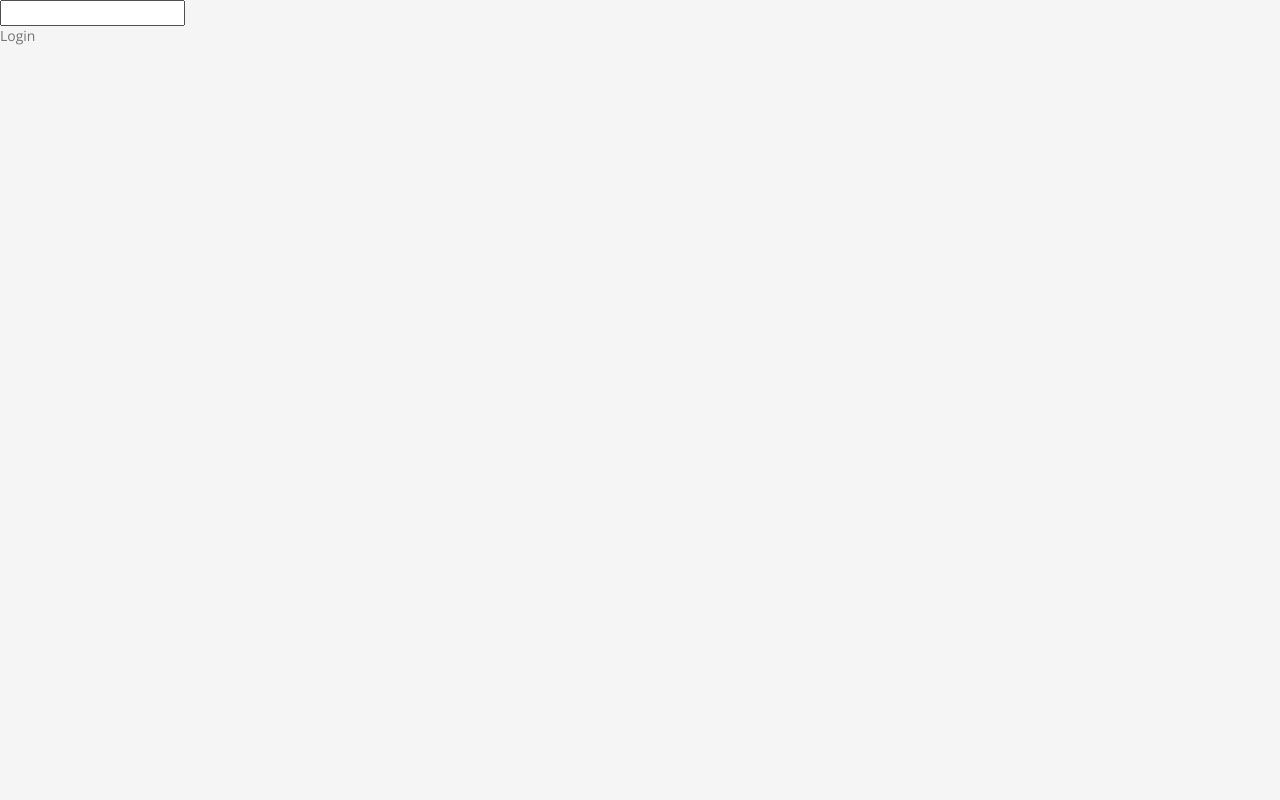
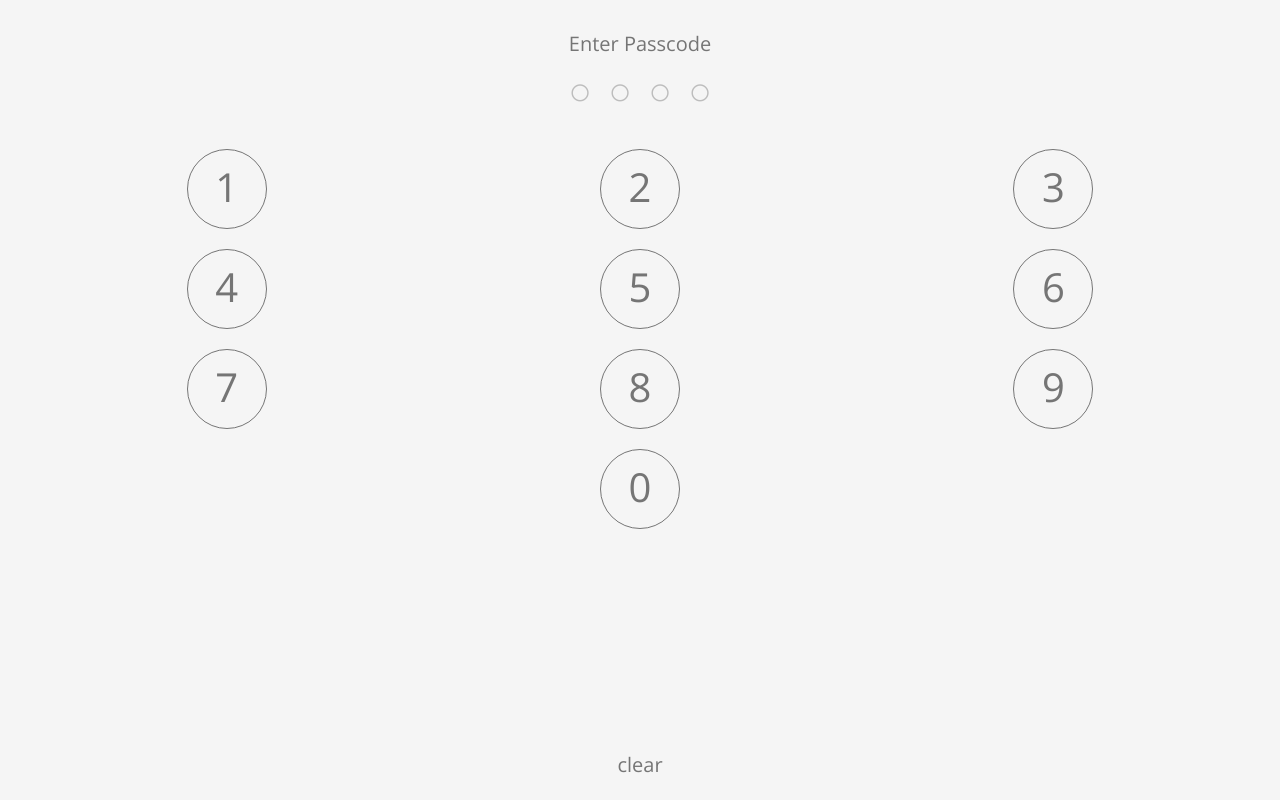
Before and after one commit to csmith467/scripture-app, a website: page app/index.html at #/login in a window 1280 px wide. Drawn offline with nearby package versions, Linux system fonts and the light colour scheme; some packages are replaced by stand-ins of ours; files that its build step writes are made by us from their sources.

Commit message:
Adding new login screen.

```diff
--- a/app/index.html
+++ b/app/index.html
@@ -15,10 +15,11 @@
     <!-- build:css styles/main.css -->
     <link rel="stylesheet" href="styles/main.css">
     <link rel="stylesheet" href="styles/verse-picker.css">
+    <link rel="stylesheet" href="styles/login.css">
     <!-- endbuild -->
     <link href='https://fonts.googleapis.com/css?family=Open+Sans:400,300' rel='stylesheet' type='text/css'>
   </head>
-  <body ng-app="scriptureApp">
+  <body ng-app="scriptureApp" ng-controller="MainCtrl">
     <!--[if lt IE 7]>
       <p class="browsehappy">You are using an <strong>outdated</strong> browser. Please <a href="http://browsehappy.com/">upgrade your browser</a> to improve your experience.</p>
     <![endif]-->
@@ -65,6 +66,7 @@
       </div>
    </div>-->
 
+   <div class="message-bar" id="messageBar"></div>
 
     <!-- build:js scripts/vendor.js -->
     <!-- bower:js -->
--- a/app/scripts/controllers/login.js
+++ b/app/scripts/controllers/login.js
@@ -11,8 +11,20 @@ angular.module('scriptureApp')
         if (data.length >= 1) {
           $cookies.put("passcode", $scope.passcode);
           $state.go('home');
+        } else {
+          $scope.$parent.showMessage("Incorrect password", "error");
+          $scope.passcode = "";
         }
       })
     }
 
+    $scope.selectNumber = function(num) {
+      if ($scope.passcode.length < 4) {
+        $scope.passcode += num;
+        if ($scope.passcode.length == 4) {
+          $scope.login();
+        }
+      }
+    }
+
   });
--- a/app/scripts/controllers/main.js
+++ b/app/scripts/controllers/main.js
@@ -6,4 +6,23 @@ angular.module('scriptureApp')
       $cookies.remove("passcode");
       $state.go("login");
     }
+
+    // Global function to show message bar
+    $scope.showMessage = function(message, type) {
+      // Set message text
+      $("#messageBar").html(message);
+
+      // Set background based on message type
+      if (type == "info") {
+        $("#messageBar").css("background", "#2196F3");
+      } else if (type == "error") {
+        $("#messageBar").css("background", "#F44336");
+      }
+
+      // Show message bar
+      $("#messageBar").addClass('message-bar-show');
+      setTimeout(function() {
+         $("#messageBar").removeClass('message-bar-show');
+      }, 3000);
+    }
   });
--- /dev/null
+++ b/app/styles/login.css
@@ -0,0 +1,57 @@
+
+.passcode-title {
+    width: 100%;
+    margin-top:30px;
+    text-align: center;
+    font-size: 20px;
+}
+
+.passcode-circles {
+    margin:0 auto;
+    margin-top:20px;
+    height:50px;
+    width:160px;
+}
+
+.passcode-circle {
+    width:40px;
+    float:left;
+    text-align: center;
+    font-size: 20px;
+    color: #BDBDBD;
+}
+
+.passcode-table {
+  display:table;
+  width:100%;
+  padding-left: 20px;
+  padding-right:20px;
+  margin-top:20px;
+}
+
+.passcode-cell {
+  display:table-cell;
+  width:33.3%;
+  vertical-align: top;
+}
+
+.passcode-number {
+  margin: 0 auto;
+  text-align: center;
+  width:80px;
+  height: 80px;
+  border-radius: 40px;
+  border: 1px solid #757575;
+  font-size: 40px;
+  font-weight: 300;
+  padding-top:8px;
+}
+
+.passcode-clear {
+  position: absolute;
+  bottom:0px;
+  width: 100%;
+  text-align: center;
+  font-size: 20px;
+  padding-bottom:20px;
+}
--- a/app/styles/main.css
+++ b/app/styles/main.css
@@ -157,3 +157,22 @@ div {
   margin-top:12px;
   font-size: 12px;
 }
+
+.message-bar {
+  position: fixed;
+  bottom:-50px;
+  right:0px;
+  left: 0px;
+  height:50px;
+  padding-top:12px;
+  color:#FFF;
+  background: #F44336;
+  font-size: 16px;
+  text-align: center;
+  -webkit-transition: bottom 1s;
+  transition: bottom 1s;
+}
+
+.message-bar-show {
+  bottom:0px;
+}
--- a/app/views/login.html
+++ b/app/views/login.html
@@ -1,2 +1,85 @@
-<input type="text" ng-model="passcode"/>
-<div ng-click="login()">Login</div>
+<div class="passcode-title">Enter Passcode</div>
+
+<div class="passcode-circles">
+  <div class="passcode-circle">
+    <i class="fa fa-circle-thin" ng-hide="passcode.length >= 1"></i>
+    <i class="fa fa-circle" ng-show="passcode.length >= 1"></i>
+  </div>
+  <div class="passcode-circle">
+    <i class="fa fa-circle-thin" ng-hide="passcode.length >= 2"></i>
+    <i class="fa fa-circle" ng-show="passcode.length >= 2"></i>
+  </div>
+  <div class="passcode-circle">
+    <i class="fa fa-circle-thin" ng-hide="passcode.length >= 3"></i>
+    <i class="fa fa-circle" ng-show="passcode.length >= 3"></i>
+  </div>
+  <div class="passcode-circle">
+    <i class="fa fa-circle-thin" ng-hide="passcode.length >= 4"></i>
+    <i class="fa fa-circle" ng-show="passcode.length >= 4"></i>
+  </div>
+</div>
+
+<div class="passcode-table">
+  <div class="passcode-cell">
+    <div class="passcode-number" ng-click="selectNumber('1')">
+      1
+    </div>
+  </div>
+  <div class="passcode-cell">
+    <div class="passcode-number" ng-click="selectNumber('2')">
+      2
+    </div>
+  </div>
+  <div class="passcode-cell">
+    <div class="passcode-number" ng-click="selectNumber('3')">
+      3
+    </div>
+  </div>
+</div>
+<div class="passcode-table">
+  <div class="passcode-cell">
+    <div class="passcode-number" ng-click="selectNumber('4')">
+      4
+    </div>
+  </div>
+  <div class="passcode-cell">
+    <div class="passcode-number" ng-click="selectNumber('5')">
+      5
+    </div>
+  </div>
+  <div class="passcode-cell">
+    <div class="passcode-number" ng-click="selectNumber('6')">
+      6
+    </div>
+  </div>
+</div>
+<div class="passcode-table">
+  <div class="passcode-cell">
+    <div class="passcode-number" ng-click="selectNumber('7')">
+      7
+    </div>
+  </div>
+  <div class="passcode-cell">
+    <div class="passcode-number" ng-click="selectNumber('8')">
+      8
+    </div>
+  </div>
+  <div class="passcode-cell">
+    <div class="passcode-number" ng-click="selectNumber('9')">
+      9
+    </div>
+  </div>
+</div>
+<div class="passcode-table">
+  <div class="passcode-cell">
+  </div>
+  <div class="passcode-cell">
+    <div class="passcode-number" ng-click="selectNumber('0')">
+      0
+    </div>
+  </div>
+  <div class="passcode-cell">
+  </div>
+</div>
+
+<div class="passcode-clear" ng-click="passcode = ''">clear</div>
```
